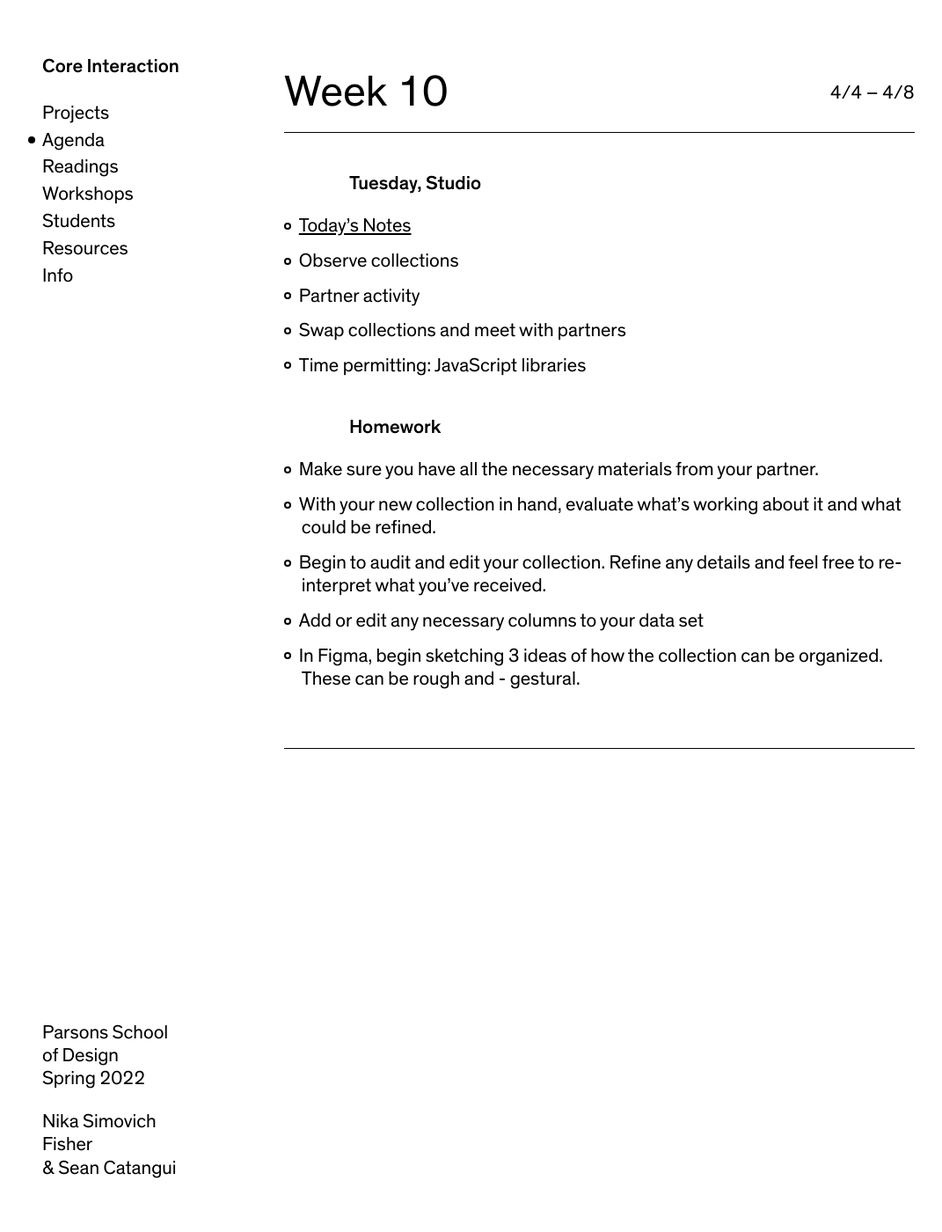
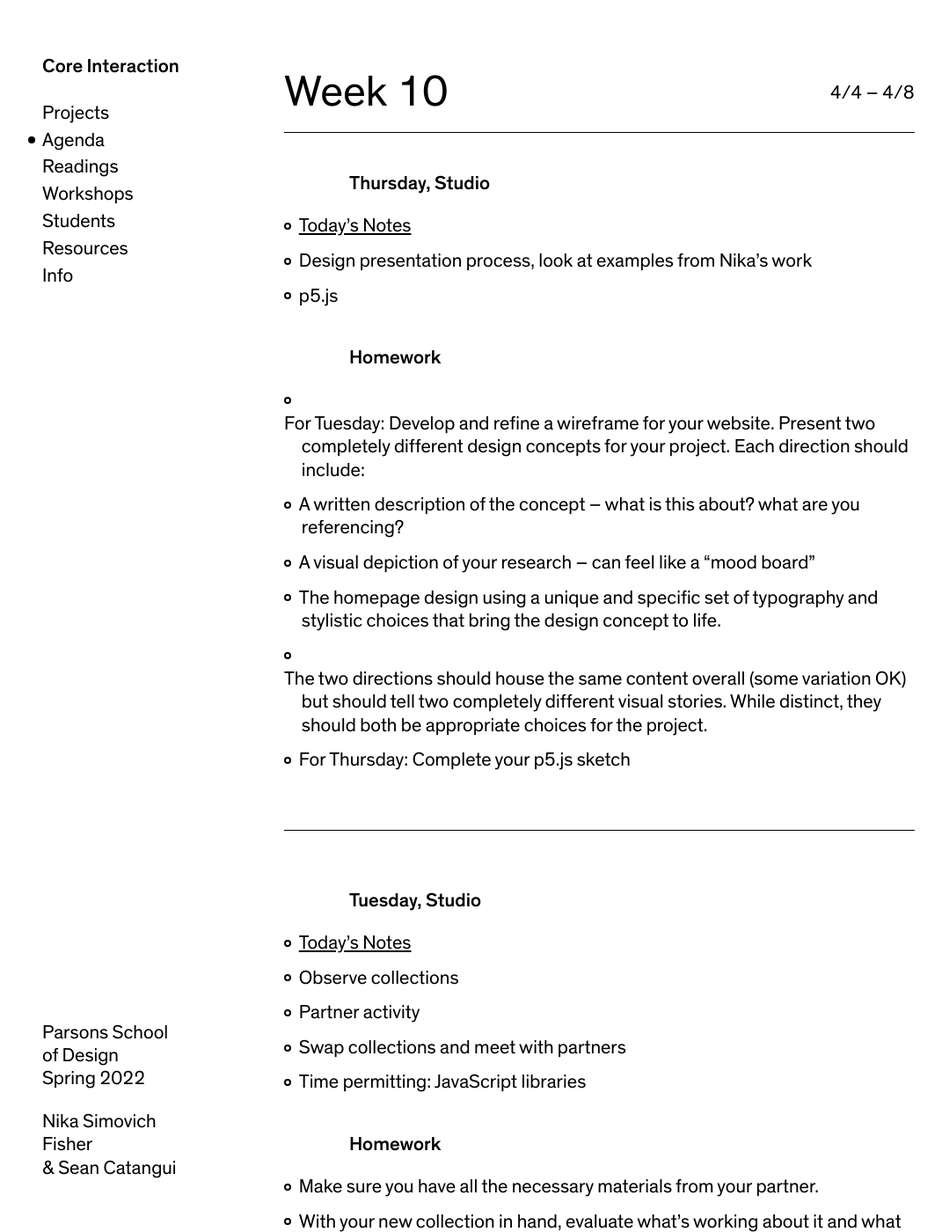
Before and after one commit to nikasimovich/cis22, a Jekyll site: the page built from _agendas/week-10.md, in a window 1280 px wide and 1400 px high. Shown: the whole window at 88% size, without its empty margins (12-1083 px from the left). Built offline with Jekyll 4.4.1, drawn with Linux system fonts in a browser that asks for light colours.

Commit message:
Add agenda

```diff
--- a/_agendas/week-10.md
+++ b/_agendas/week-10.md
@@ -5,6 +5,29 @@ date_range:       4/4 – 4/8
 summary:          Elastic collections continuation, JavaScript libraries
 
 ---
+
+### Thursday, Studio
+
+- [Today&rsquo;s Notes](https://paper.dropbox.com/doc/Parsons-Week-10b-Design-Concept-Process-P5.JS-Continues--BfIYnTREIGCD9JeLvcrjR4axAQ-GcWHlI1Fs3vc9dvs4O2gA)
+- Design presentation process, look at examples from Nika&rsquo;s work
+- p5.js
+
+
+
+### Homework
+- For Tuesday: Develop and refine a wireframe for your website.
+Present two completely different design concepts for your project. Each direction should include:
+
+- A written description of the concept – what is this about? what are you referencing?
+- A visual depiction of your research – can feel like a “mood board”
+- The homepage design using a unique and specific set of typography and stylistic choices that bring the design concept to life.
+- The two directions should house the same content overall (some variation OK) but should tell two completely different visual stories. While distinct, they should both be appropriate choices for the project.
+
+- For Thursday: Complete your p5.js sketch
+
+
+---
+
 
 ### Tuesday, Studio
 
```
